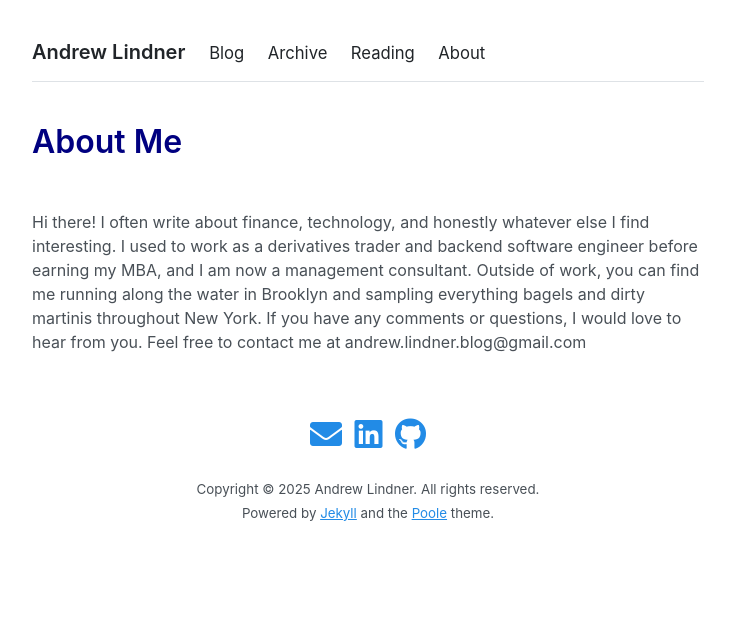
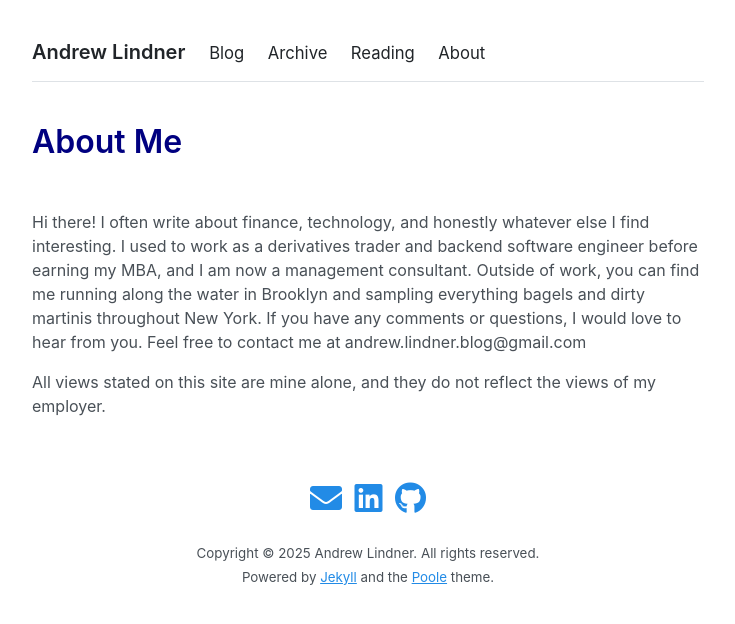
Before and after one commit to rendnil/rendnil.github.io, a Jekyll site: the page built from about.md, in a window 1280 px wide. Shown: the top 624 px of the page, without its empty margins (272-1007 px from the left). Built offline with Jekyll 4.4.1, drawn with Linux system fonts in a browser that asks for light colours; nearby versions of some CDN libraries.

Commit message:
updated about

```diff
--- a/about.md
+++ b/about.md
@@ -5,3 +5,5 @@ title: About Me
 <br>
 
 Hi there! I often write about finance, technology, and honestly whatever else I find interesting. I used to work as a derivatives trader and backend software engineer before earning my MBA, and I am now a management consultant. Outside of work, you can find me running along the water in Brooklyn and sampling everything bagels and dirty martinis throughout New York. If you have any comments or questions, I would love to hear from you. Feel free to contact me at andrew.lindner.blog@gmail.com
+
+All views stated on this site are mine alone, and they do not reflect the views of my employer.
```
